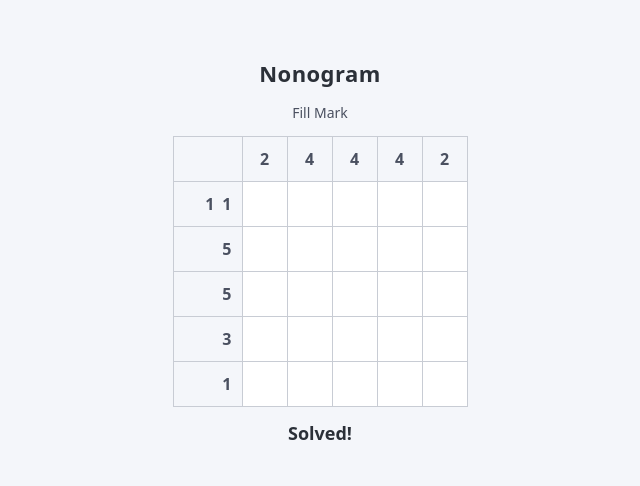
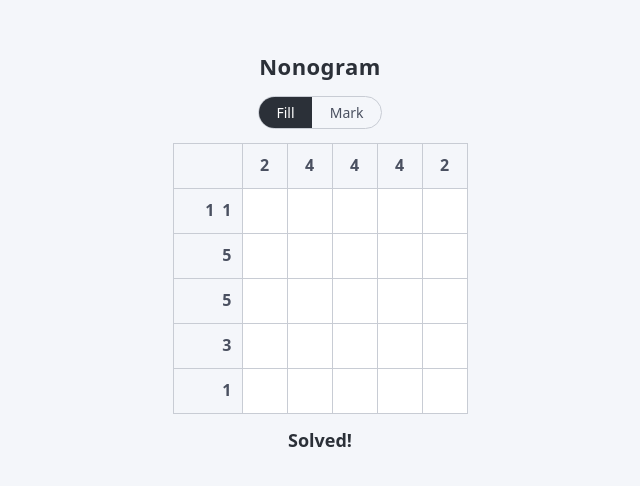
Before and after one commit to Dohvahl/css-nonogram, a plain HTML site: page index.html in a window 1280 px wide. Shown: the part 148-634 px from the top of the page, without its empty margins (320-960 px from the left). Drawn offline with Linux system fonts and the light colour scheme.

Commit message:
stylize the mode switcher

```diff
--- a/nonogram.css
+++ b/nonogram.css
@@ -100,8 +100,36 @@ h1 {
   cursor: pointer;
 }
 
+/* Checkbox is hidden but kept focusable; the label is the switch. */
 .mode { position: absolute; opacity: 0; pointer-events: none; }
-.mode-switch { font-size: 14px; color: var(--clue-ink); cursor: pointer; }
+
+.mode-switch {
+  display: inline-flex;
+  font-size: 14px;
+  cursor: pointer;
+  user-select: none;
+  border: var(--line-w) solid var(--line);
+  border-radius: 999px;
+  overflow: hidden;
+}
+
+.mode-switch span {
+  padding: 0.35rem 1.1rem;
+  color: var(--clue-ink);
+  transition: background 0.15s ease, color 0.15s ease;
+}
+
+/* The active half follows the checkbox: unchecked = Fill, checked = Mark. */
+.mode:not(:checked) ~ .mode-switch .mode-fill,
+.mode:checked ~ .mode-switch .mode-mark {
+  background: var(--ink);
+  color: var(--cell-bg);
+}
+
+.mode:focus-visible ~ .mode-switch {
+  outline: 0.125rem solid var(--ink);
+  outline-offset: 0.125rem;
+}
 
 .win { font-size: 18px; font-weight: 600; }
 
```
